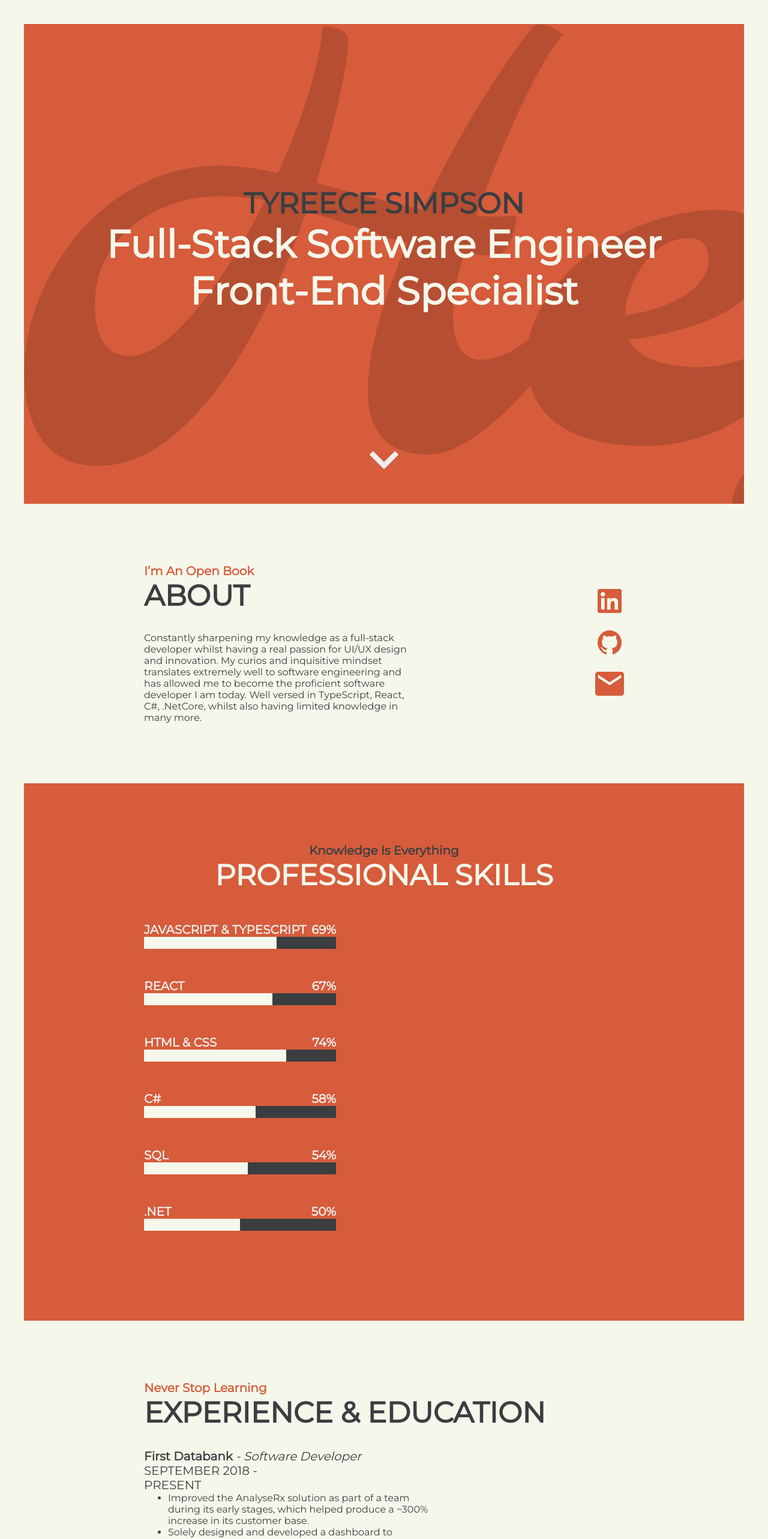
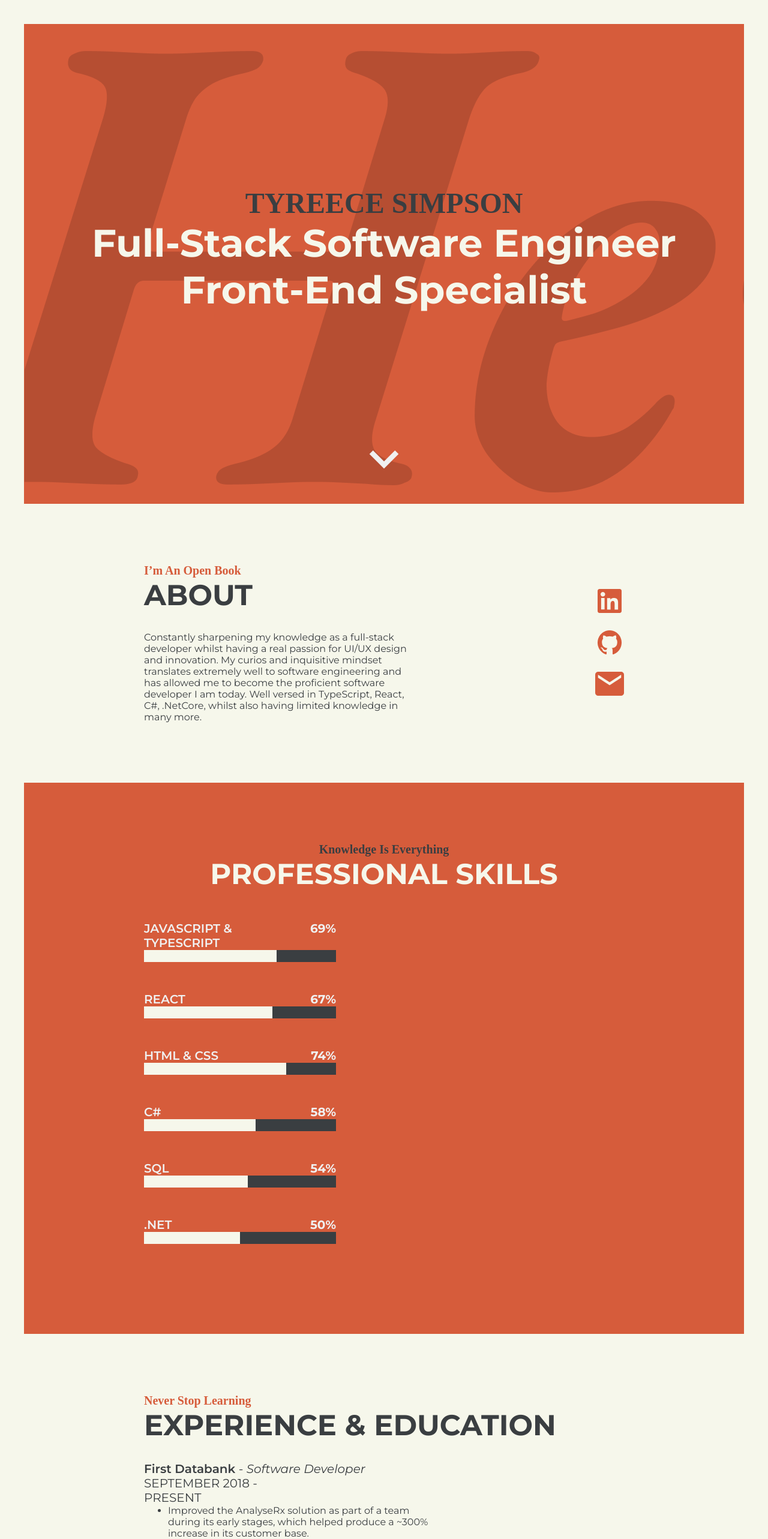
Before and after one commit to Tyreece-Jay/portfolio, a React (Create React App) app: page / in a window 1280 px wide. Shown: the top 2566 px of the page at 60% size. Built offline with nearby package versions, Linux system fonts and the light colour scheme.

Commit message:
Updated fonts

```diff
--- a/public/index.html
+++ b/public/index.html
@@ -1,19 +1,21 @@
 <!DOCTYPE html>
 <html lang="en">
+
 <head>
   <meta charset="utf-8" />
   <link rel="icon" href="%PUBLIC_URL%/favicon.png" />
-    <link href='https://fonts.googleapis.com/css?family=Montserrat' rel='stylesheet'>
+  <link rel="preconnect" href="https://fonts.googleapis.com">
+  <link rel="preconnect" href="https://fonts.gstatic.com" crossorigin>
+  <link href="https://fonts.googleapis.com/css2?family=EB+Garamond:ital,wght@0,400;0,600;1,600&family=Montserrat:ital,wght@0,400;0,600;0,700;1,400&display=swap" rel="stylesheet">
   <meta name="viewport" content="width=device-width, initial-scale=1" />
   <meta name="theme-color" content="#000000" />
-    <meta
-      name="description"
-      content="Web site created using create-react-app"
-    />
+  <meta name="description" content="Web site created using create-react-app" />
   <title>Tyreece Simpson</title>
 </head>
+
 <body>
   <noscript>You need to enable JavaScript to run this app.</noscript>
   <div id="root"></div>
 </body>
+
 </html>
--- a/src/app.styles.css
+++ b/src/app.styles.css
@@ -27,6 +27,8 @@
   background: none;
   align-self: end;
   color: #3A3E41;
+  font-family: serif;
+  font-weight: 600;
 }
 
 .Header-title, h2 {
@@ -34,6 +36,7 @@
   margin: 0;
   font-size: calc(64px);
   background: none;
+  font-weight: bold;
 }
 
 .Down-arrow {
@@ -63,16 +66,18 @@
   color: #D65C3B;
   background-color: #F6F7EB;
   margin: 0;
+  font-family: serif;
+  font-weight: 600;
 }
 
 .About-title {
   grid-area: abouttitle;
-  font-weight: bold;
   font-size: calc(48px);
   color: #3A3E41;
   background-color: #F6F7EB;
   margin: 0;
   margin-bottom: 32px;
+  font-weight: bold;
 }
 
 .About-text {
@@ -111,6 +116,8 @@
   color: #3A3E41;
   margin: 0;
   text-align: center;
+  font-family: serif;
+  font-weight: 600;
 }
 
 .Skills-title {
@@ -119,6 +126,7 @@
   text-align: center;
   margin: 0;
   margin-bottom: 50px;
+  font-weight: bold;
 }
 
 .Skill {
@@ -136,6 +144,7 @@
   color: #F0F0F0;
   margin: 0;
   justify-self: start;
+  font-weight: 600;
 }
 
 .Skill-percentage {
@@ -172,6 +181,8 @@
   color: #D65C3B;
   background-color: #F6F7EB;
   margin: 0;
+  font-family: serif;
+  font-weight: 600;
 }
 
 .Experience-and-education-title {
@@ -181,6 +192,7 @@
   background-color: #F6F7EB;
   margin: 0;
   margin-bottom: 32px;
+  font-weight: bold;
 }
 
 .Experience-text, span, p {
@@ -200,7 +212,7 @@
 }
 
 .Place {
-  font-weight: bold;
+  font-weight: 600;
 }
 
 .Occupation {
@@ -225,6 +237,8 @@
   font-size: calc(20px);
   color: #3A3E41;
   margin: 0;
+  font-family: serif;
+  font-weight: 600;
 }
 
 .Contact-title {
@@ -232,6 +246,7 @@
   color: #F6F7EB;
   margin: 0;
   margin-bottom: 50px;
+  font-weight: bold;
 }
 
 .Contact-button {
@@ -249,6 +264,7 @@
   font-size: calc(20px);
   text-align: center;
   margin-left: 20px;
+  font-weight: 600;
 }
 
 footer {
```
Also changed, not shown: src/images/hey.png. Lines whose indentation alone changed are shown as unchanged.
